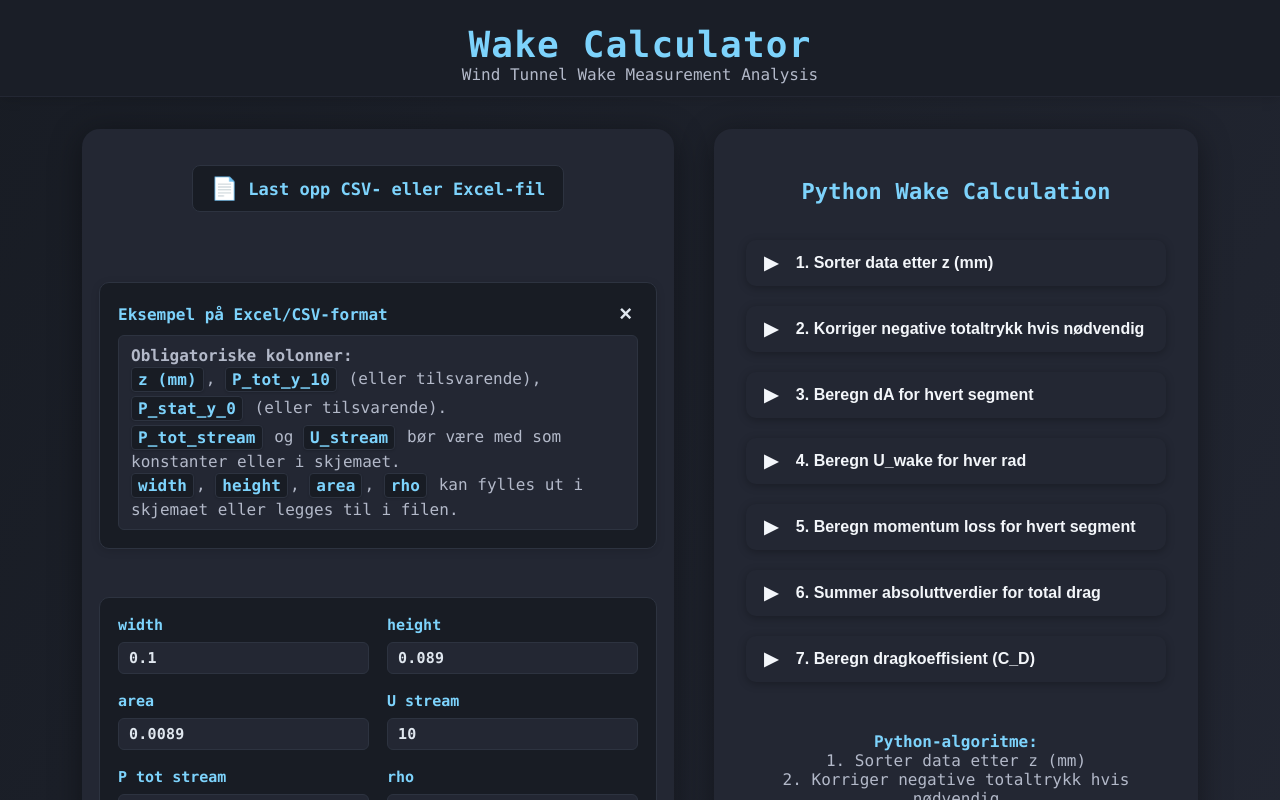
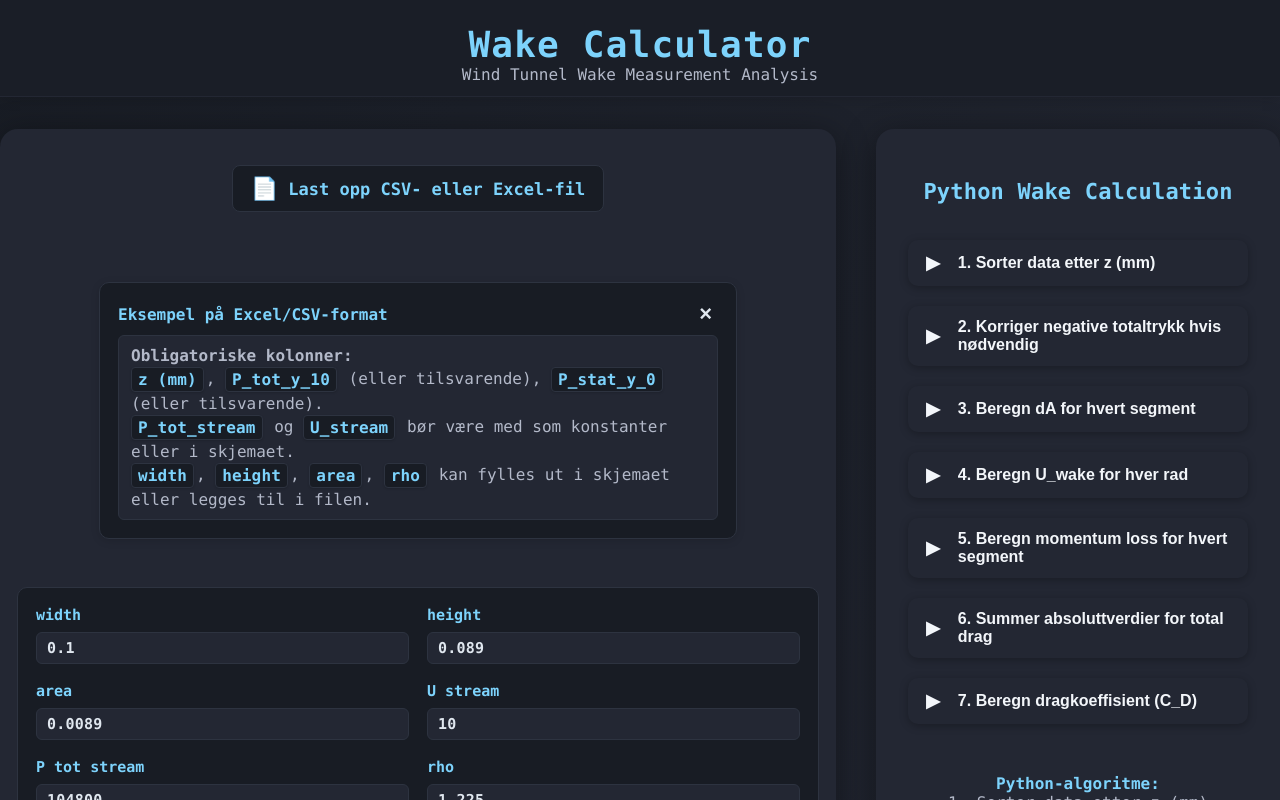
Before and after one commit to Mahmoud2406/wake-calculator, a React (Create React App) app: page / in a window 1280 px wide. Shown: the top 800 px of the page. Built offline with nearby package versions, Linux system fonts and the light colour scheme.

Commit message:
Layout: main content 70%, instructions 30%

```diff
--- a/src/App.js
+++ b/src/App.js
@@ -264,8 +264,10 @@ function App() {
           boxShadow: '0 6px 32px #0006',
           padding: 36,
           minWidth: 420,
-          maxWidth: 600,
-          width: 520,
+          maxWidth: '70%',
+          width: '70%',
+          flexBasis: '70%',
+          flexGrow: 1,
           margin: 0,
           display: 'flex',
           flexDirection: 'column',
@@ -351,20 +353,20 @@ function App() {
               <span className="excel-col" style={{ color: '#7dd3fc' }}>width</span>, <span className="excel-col" style={{ color: '#7dd3fc' }}>height</span>, <span className="excel-col" style={{ color: '#7dd3fc' }}>area</span>, <span className="excel-col" style={{ color: '#7dd3fc' }}>rho</span> kan fylles ut i skjemaet eller legges til i filen.
             </div>
             {showPreview && csvData.length > 0 && (
-              <div className="excel-preview-table" style={{ maxHeight: 180, overflow: 'auto', width: '100%', borderRadius: 6, border: '1px solid #232733', background: '#232733', marginTop: 8 }}>
-                <table className="preview-table" style={{ borderCollapse: 'collapse', width: '100%', fontSize: 14, background: '#232733', color: '#e0e7ef' }}>
+              <div className="excel-preview-table" style={{ maxHeight: 320, overflow: 'auto', width: '100%', borderRadius: 6, border: '1px solid #232733', background: '#232733', marginTop: 8 }}>
+                <table className="preview-table" style={{ borderCollapse: 'collapse', width: 'max-content', minWidth: '100%', fontSize: 14, background: '#232733', color: '#e0e7ef' }}>
                   <thead>
                     <tr>
-                      {Object.keys(csvData[0]).slice(0, 8).map((key) => (
-                        <th key={key} style={{ border: '1px solid #2d3340', padding: '4px 8px', background: '#181c24', fontWeight: 600, color: '#7dd3fc' }}>{key}</th>
+                      {Object.keys(csvData[0]).map((key) => (
+                        <th key={key} style={{ border: '1px solid #2d3340', padding: '4px 8px', background: '#181c24', fontWeight: 600, color: '#7dd3fc', position: 'sticky', top: 0, zIndex: 1, whiteSpace: 'nowrap' }}>{key}</th>
                       ))}
                     </tr>
                   </thead>
                   <tbody>
-                    {csvData.slice(0, 8).map((row, idx) => (
+                    {csvData.slice(0, 20).map((row, idx) => (
                       <tr key={idx}>
-                        {Object.keys(csvData[0]).slice(0, 8).map((key) => (
-                          <td key={key} style={{ border: '1px solid #232733', padding: '4px 8px', background: idx % 2 === 0 ? '#232733' : '#181c24', color: '#e0e7ef' }}>{row[key]}</td>
+                        {Object.keys(csvData[0]).map((key) => (
+                          <td key={key} style={{ border: '1px solid #232733', padding: '4px 8px', background: idx % 2 === 0 ? '#232733' : '#181c24', color: '#e0e7ef', whiteSpace: 'nowrap' }}>{row[key]}</td>
                         ))}
                       </tr>
                     ))}
@@ -534,7 +536,10 @@ function App() {
         {/* Centered instructions panel with modern style */}
         <aside className="instructions-panel" style={{
           minWidth: 340,
-          maxWidth: 500,
+          maxWidth: '30%',
+          width: '30%',
+          flexBasis: '30%',
+          flexGrow: 0,
           margin: '0',
           alignSelf: 'flex-start',
           background: '#232733',
```
